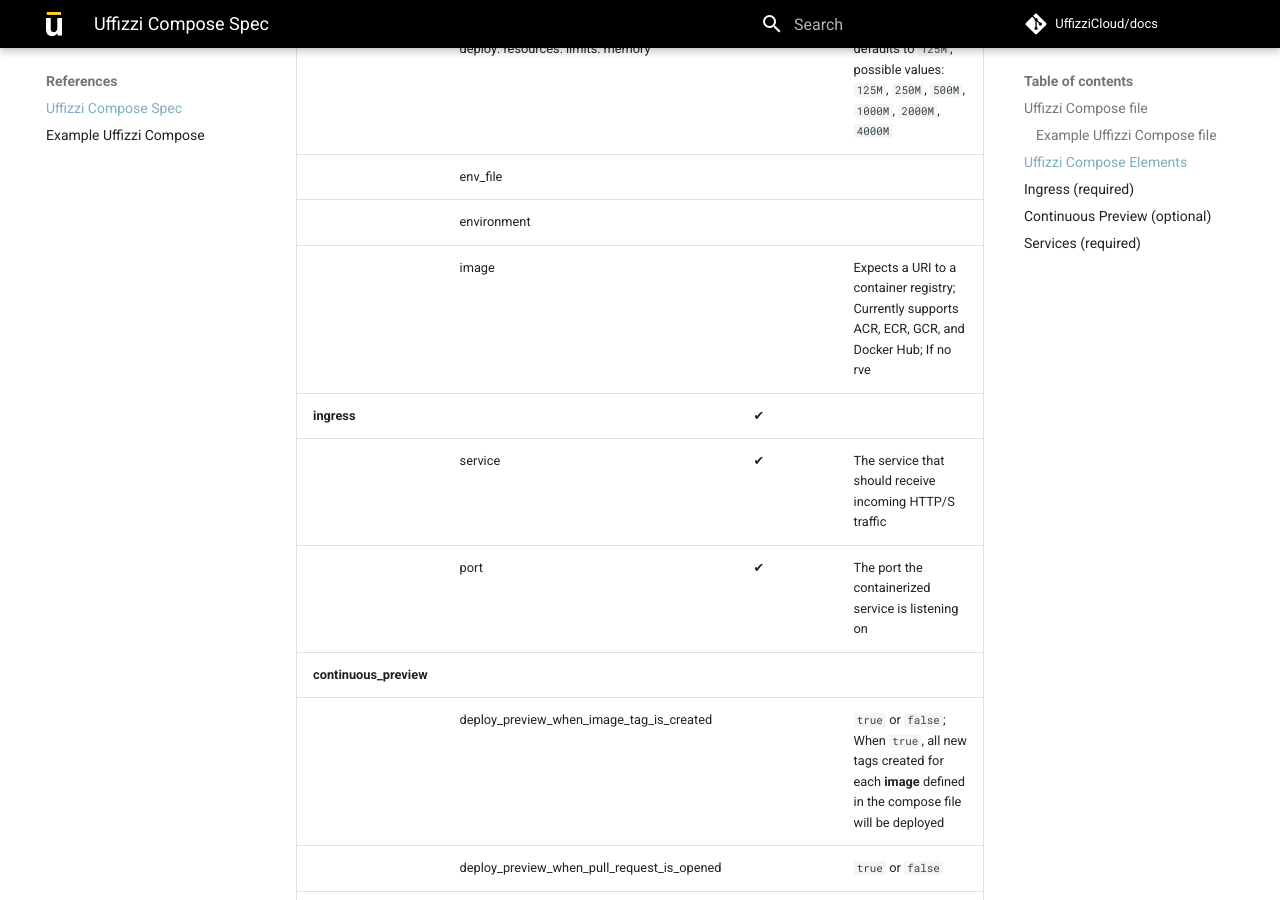
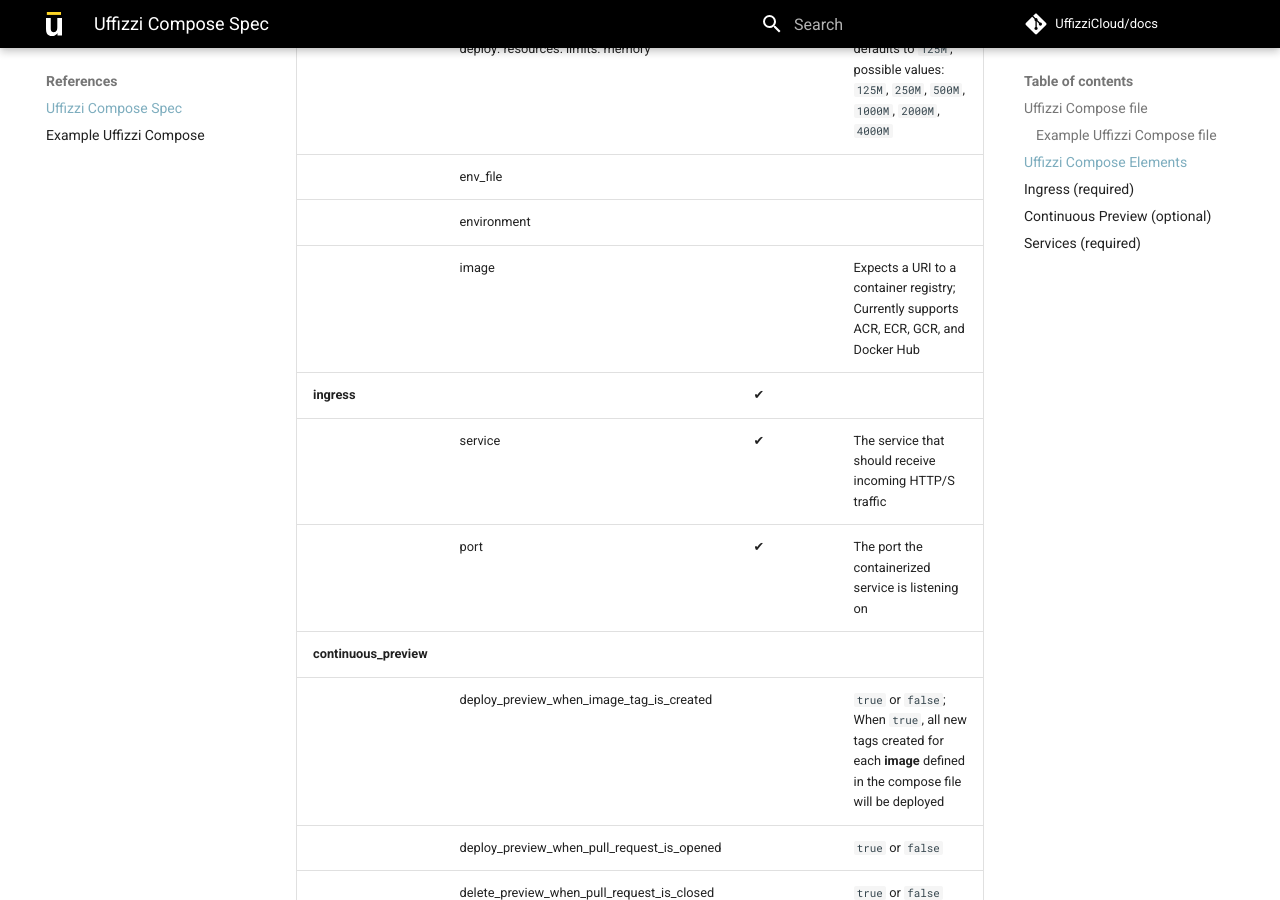
Before and after one commit to UffizziCloud/docs, an MkDocs documentation site: the page built from docs/references/compose-spec.md, in a window 1280 px wide and 900 px high, scrolled down 2334 px. Built offline with MkDocs 1.6.1 and Material for MkDocs 9.7.7, drawn with Linux system fonts in a browser that asks for light colours; comment, search, counter and statistics services are not loaded.

Commit message:
Update compose-spec.md

```diff
--- a/docs/references/compose-spec.md
+++ b/docs/references/compose-spec.md
@@ -68,7 +68,7 @@ ingress:
 | | deploy: resources: limits: memory      |                        | defaults to `125M`; possible values: `125M`, `250M`, `500M`, `1000M`, `2000M`, `4000M` |
 | | env_file                               |                        |                                |
 | | environment                            |                        |                                |
-| | image                                  |                        | Expects a URI to a container registry; Currently supports ACR, ECR, GCR, and Docker Hub; If no rve |
+| | image                                  |                        | Expects a URI to a container registry; Currently supports ACR, ECR, GCR, and Docker Hub |
 | **ingress**                  |           | ✔︎                      |                                 |
 | | service                                | ✔︎                      | The service that should receive incoming HTTP/S traffic |
 | | port                                   | ✔︎                      | The port the containerized service is listening on                               |
```
